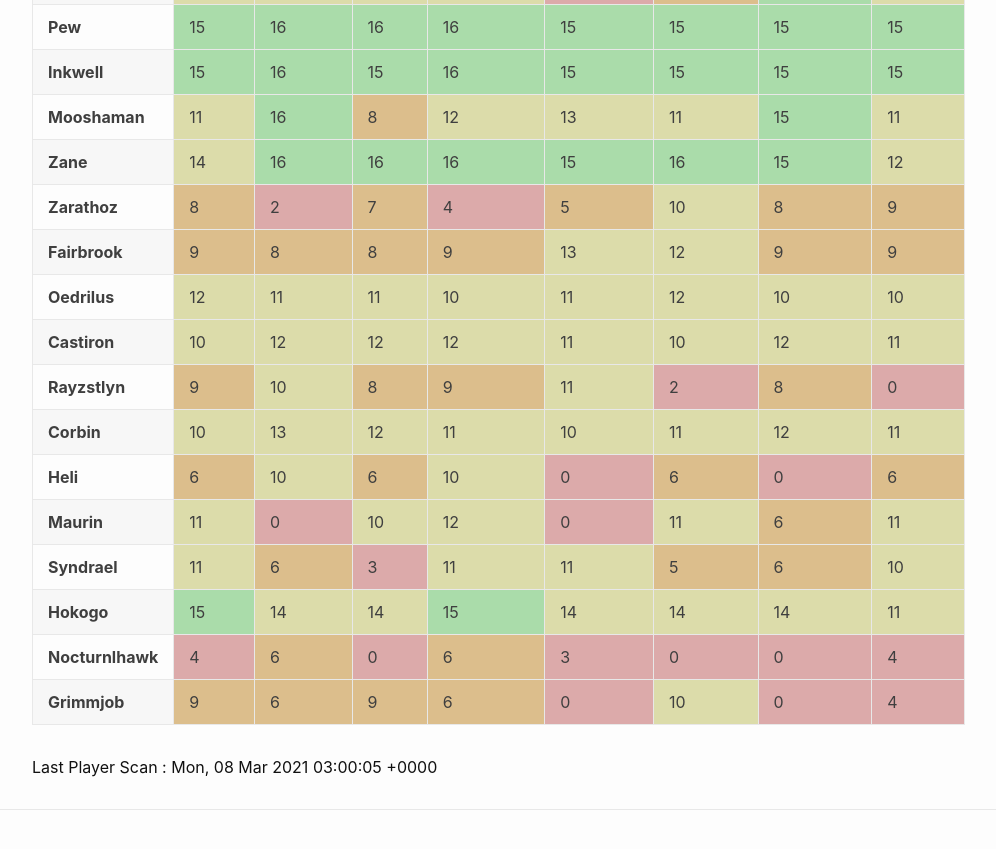
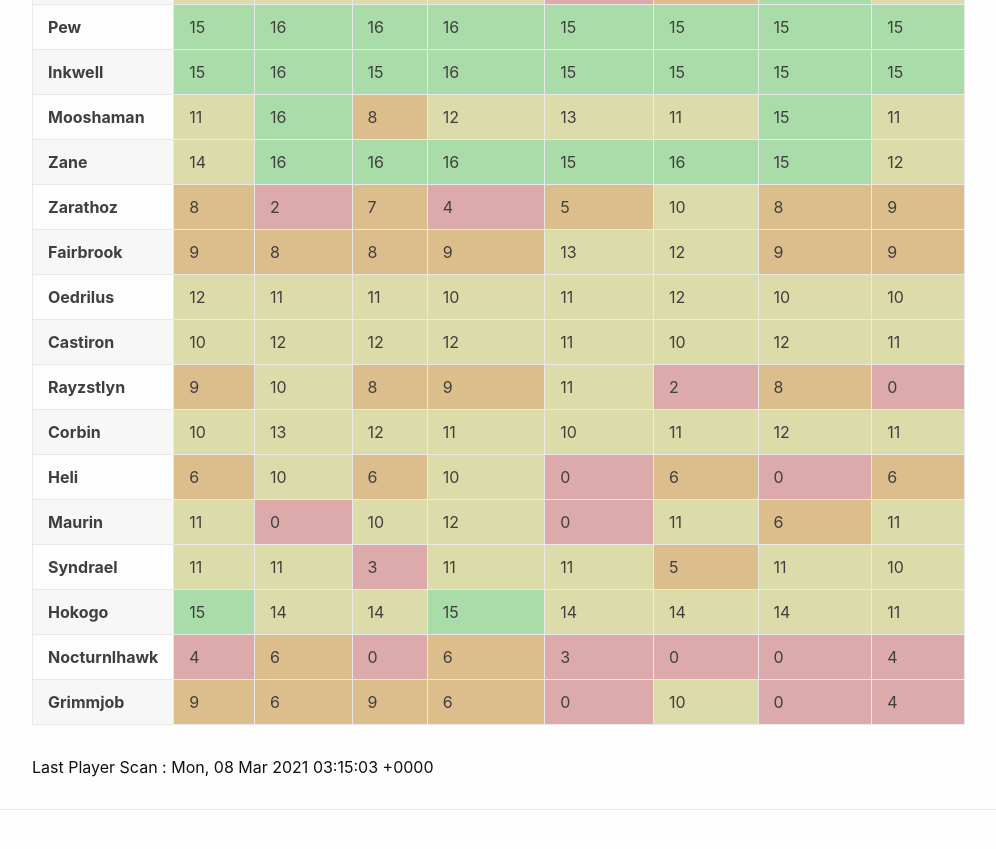
Before and after one commit to eldertribunal/keystonetracker, a Jekyll site: the page built from players.md, in a window 1280 px wide and 900 px high, scrolled down 706 px. Shown: the top 849 px of the window, without its empty margins (126-1122 px from the left). Built offline with Jekyll 4.4.1, drawn with Linux system fonts in a browser that asks for light colours.

Commit message:
auto scan Mon Mar  8 03:15:45 UTC 2021

```diff
--- a/_data/characters.json
+++ b/_data/characters.json
@@ -1314,7 +1314,7 @@
       },
       {
         "name": "The Necrotic Wake",
-        "level": 6,
+        "level": 11,
         "id": 376
       },
       {
@@ -1339,7 +1339,7 @@
       },
       {
         "name": "Spires of Ascension",
-        "level": 6,
+        "level": 11,
         "id": 381
       },
       {
--- a/_data/players.json
+++ b/_data/players.json
@@ -999,7 +999,7 @@
       },
       {
         "name": "The Necrotic Wake",
-        "level": 6,
+        "level": 11,
         "id": 376
       },
       {
@@ -1024,7 +1024,7 @@
       },
       {
         "name": "Spires of Ascension",
-        "level": 6,
+        "level": 11,
         "id": 381
       },
       {
--- a/_data/scanned.json
+++ b/_data/scanned.json
@@ -1,3 +1,3 @@
 {
-  "timestamp": 1615172405
+  "timestamp": 1615173303
 }
```
Also changed, not shown: _data/weekly.json (+7 -7 lines).
